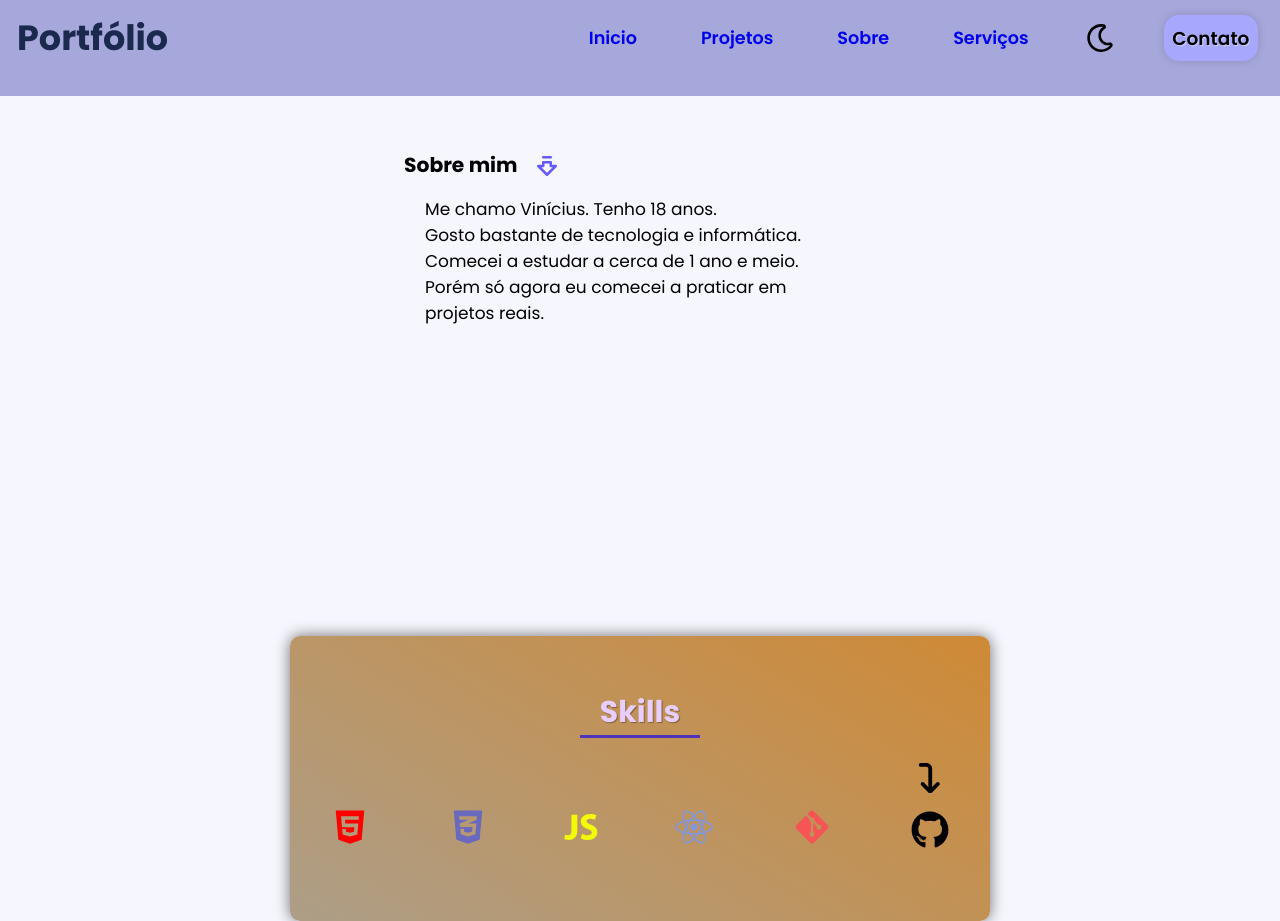
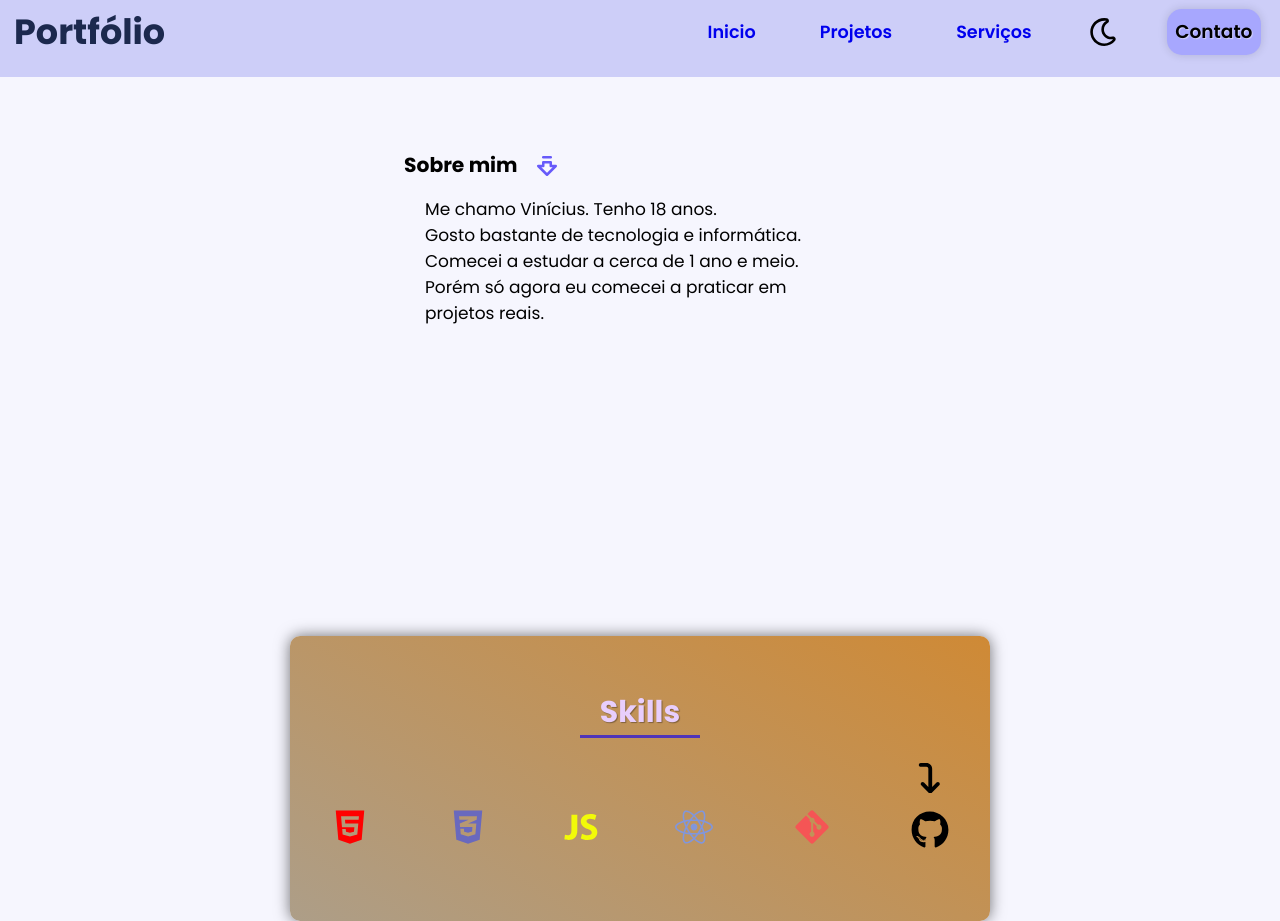
Before and after one commit to SantV7/personal_portifolio, a React (Vite) app: page / in a window 1280 px wide. Built offline with nearby package versions, Linux system fonts and the light colour scheme.

Commit message:
start to fix nav links

```diff
--- a/src/components/header/Header.jsx
+++ b/src/components/header/Header.jsx
@@ -8,6 +8,8 @@ import '../../style/header/btnIcons.css'
 const Header = () => {
 
 const [menuOpen, setMenuOpen] = useState(true)
+
+
 
 
     return(
--- a/src/components/header/navbar/Navbar.jsx
+++ b/src/components/header/navbar/Navbar.jsx
@@ -8,10 +8,9 @@ const Navbar = () => {
     return(
         <>
         <nav>
-            <ul id={ul_itens}>
+            <ul>
                 <li><a className='a_navbar' href="#">Inicio</a></li>
                 <li><a className='a_navbar' href="#">Projetos</a></li>
-                <li><a className='a_navbar' href="#">Sobre</a></li>
                 <li><a className='a_navbar' href="#">Serviços</a></li>
                 <BtnChangeTheme />
                 <BtnContact />
@@ -22,6 +21,3 @@ const Navbar = () => {
 }
 
 export default Navbar
-
-export let ul_itens = document.getElementById('#ul_itens')
-export let a_navbar = document.querySelector('.a_navbar')
--- a/src/components/main/MainContent.jsx
+++ b/src/components/main/MainContent.jsx
@@ -20,11 +20,10 @@ const MainContent = () => {
 
 
 
-
     return(
         <>
           <main>
-            <section  className='infoContent'>
+            <section className='infoContent'>
                <div className='text_about_me'>
                   <h3>Sobre mim  <LuArrowBigDownDash id='arrow_me' /></h3>
                   <p>Me chamo Vinícius. Tenho 18 anos.</p>
--- a/src/style/header/header.css
+++ b/src/style/header/header.css
@@ -1,12 +1,13 @@
 header {
-    background-color: rgb(166, 167, 219);
+    background-color: rgb(205, 206, 248);
     position: fixed;
-    top: -6px;
+    top: 0px;
     width: 100%;
+    height: 77px;
     display: flex;
     align-items: center;
     justify-content: space-between;
-    padding: 17px;
+    padding: 14px;
 }
 
 header > .logo {
```
